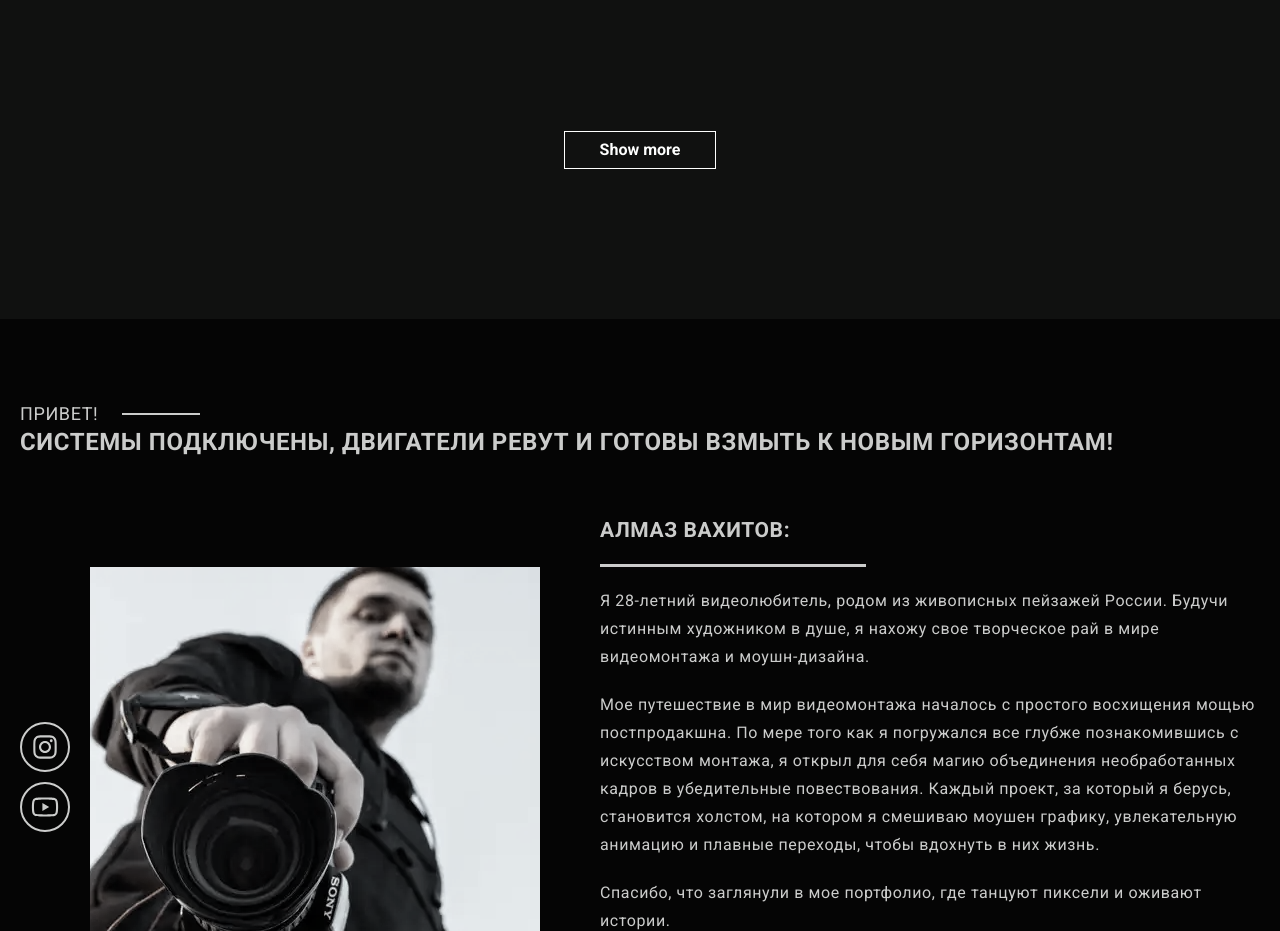
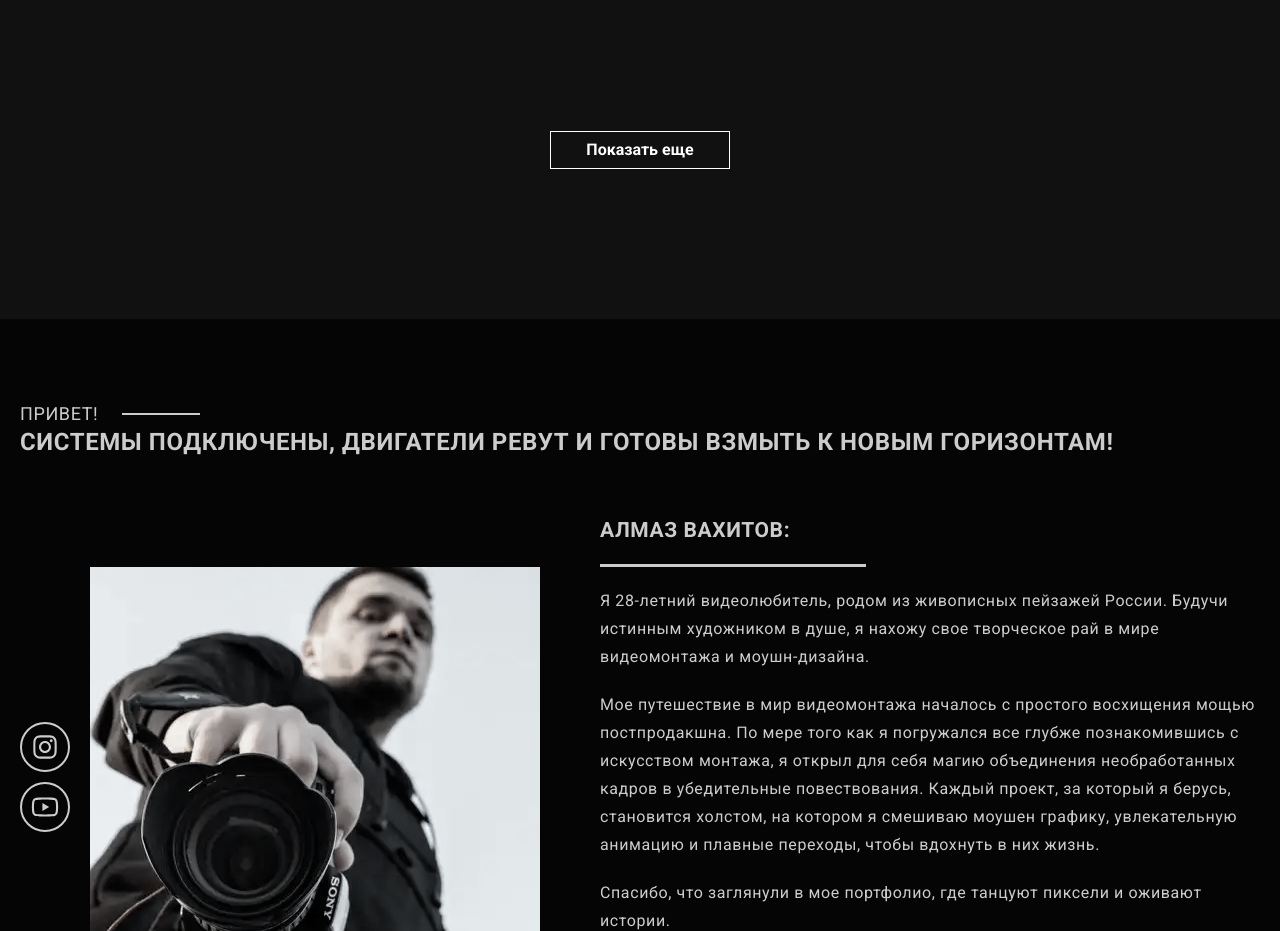
Before and after one commit to futug/almaz-vakhitov-portfolio, a React (Create React App) app: page / in a window 1280 px wide. Shown: the part 2120-3051 px from the top of the page. Built offline with nearby package versions, Linux system fonts and the light colour scheme.

Commit message:
cv fix, translate fix

```diff
--- a/src/components/Hero/Hero.jsx
+++ b/src/components/Hero/Hero.jsx
@@ -136,7 +136,7 @@ const Hero = ({ timeline, lang }) => {
                     {breakpoint === "laptop" || breakpoint === "tablet" ? (
                         <div className={styles.buttonWrapper}>
                             <button className={styles.button} onClick={showMore}>
-                                {visible >= heroVidePreviews.length ? "Hide all" : "Show more"}
+                                {visible >= heroVidePreviews.length ? t("hideButton") : t("showButton")}
                             </button>
                         </div>
                     ) : null}
--- a/src/locales/en/translation.json
+++ b/src/locales/en/translation.json
@@ -1,6 +1,8 @@
 {
     "downloadCV": "Download CV",
     "heroPlayText": "Click to watch video!",
+    "hideButton": "Hide",
+    "showButton": "Show more",
     "aboutTitle": "Hey there!",
     "aboutSubTitle": "SYSTEMS ONLINE, ENGINES ROARING, AND READY TO SOAR TO NEW HORIZONS!",
     "aboutName": "Almaz Vakhitov",
--- a/src/locales/ru/translation.json
+++ b/src/locales/ru/translation.json
@@ -1,6 +1,8 @@
 {
     "downloadCV": "Скачать CV",
     "heroPlayText": "Нажмите, чтобы просмотреть видео!",
+    "hideButton": "Скрыть",
+    "showButton": "Показать еще",
     "aboutTitle": "Привет!",
     "aboutSubTitle": "Системы подключены, двигатели ревут и готовы взмыть к новым горизонтам!",
     "aboutName": "Алмаз Вахитов",
--- a/src/locales/tr/translation.json
+++ b/src/locales/tr/translation.json
@@ -1,6 +1,8 @@
 {
     "downloadCV": "CV Indir",
     "heroPlayText": "Videoyu izlemek için tıklayın!",
+    "hideButton": "Gizle",
+    "showButton": "Daha fazlasını göster",
     "aboutTitle": "Selam!",
     "aboutSubTitle": "SİSTEMLER DEVREDE, MOTORLAR KÜKRÜYOR VE YENİ UFUKLARA YÜKSELMEYE HAZIR!",
     "aboutName": "Almaz Vakhitov",
```
Also changed, not shown: 2 other files (tests, documents, lock files or other folders).
